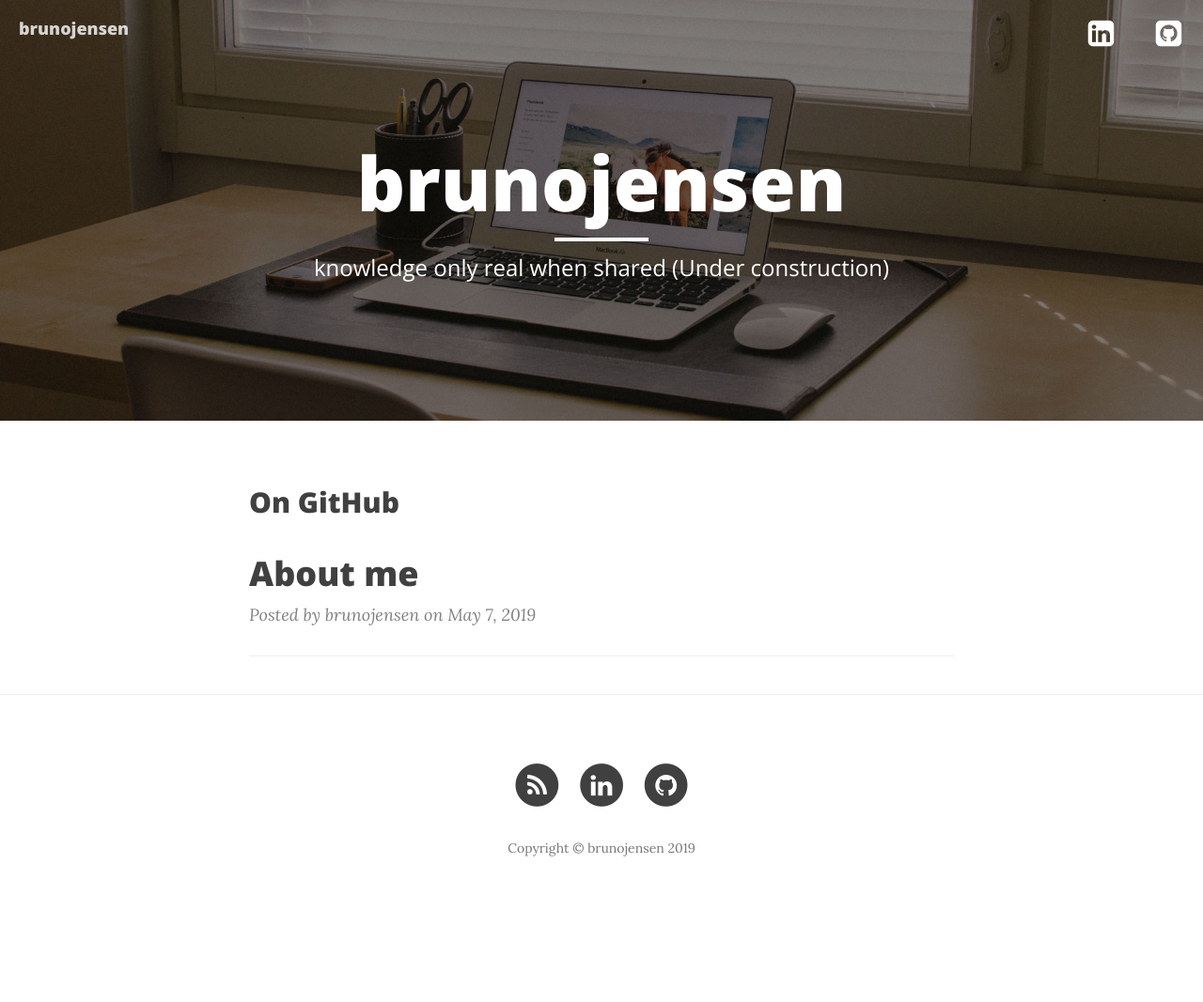
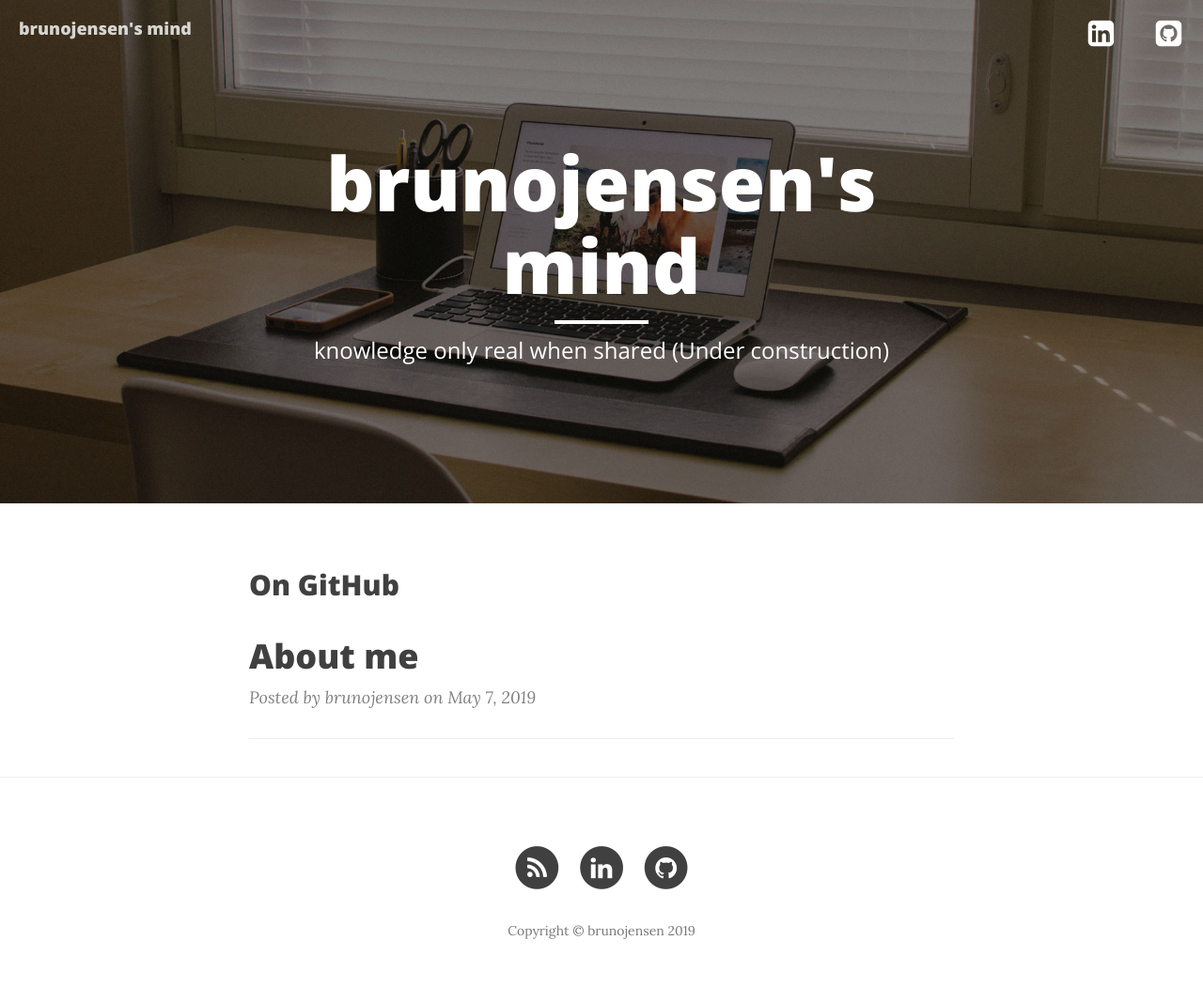
Before and after one commit to the-unknown-developer-podcast/the-unknown-developer-podcast.github.com, a Jekyll site: the page built from index.html, in a window 1280 px wide. Shown: the whole page at 94% size. Built offline with Jekyll 4.4.1, drawn with Linux system fonts in a browser that asks for light colours; nearby versions of some CDN libraries; the list of posts is cut into pages by our own code; before the commit the page ends 979 px from its top, so only the background shows below that; some of the changed lines change nothing that is shown.

Commit message:
Update _config.yml

```diff
--- a/_config.yml
+++ b/_config.yml
@@ -1,9 +1,9 @@
 # Site settings
-title: brunojensen
+title: brunojensen's mind
 header-img: img/home-bg.jpg
 email: ordead6@gmail.com
 copyright_name: brunojensen
-description: "Write your site description here. It will be used as your sites meta description as well!"
+description: "knowledge only real when shared"
 baseurl: ""
 url: "http://brunojensen.github.oi"
 github_username:  brunojensen
```
